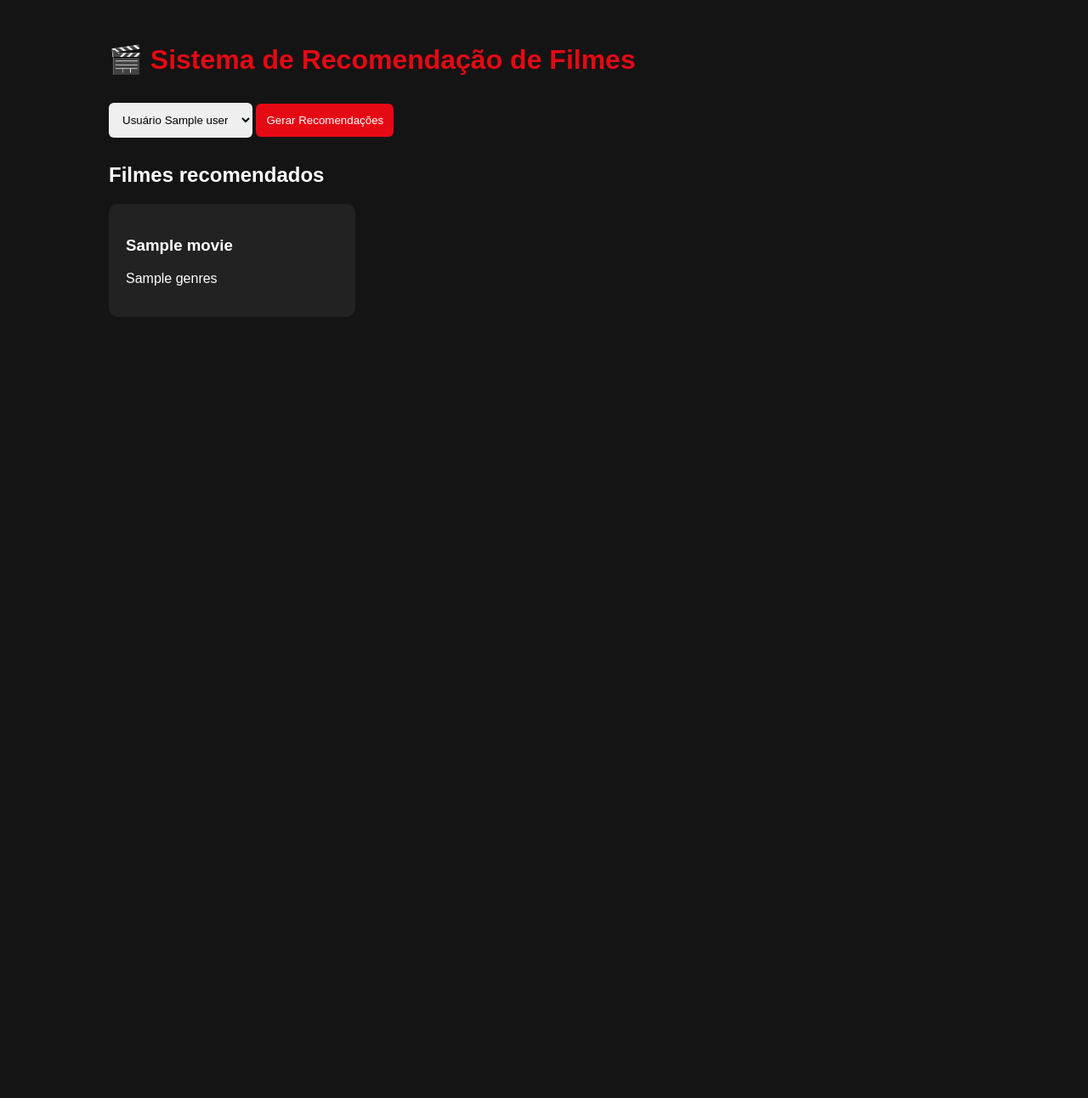
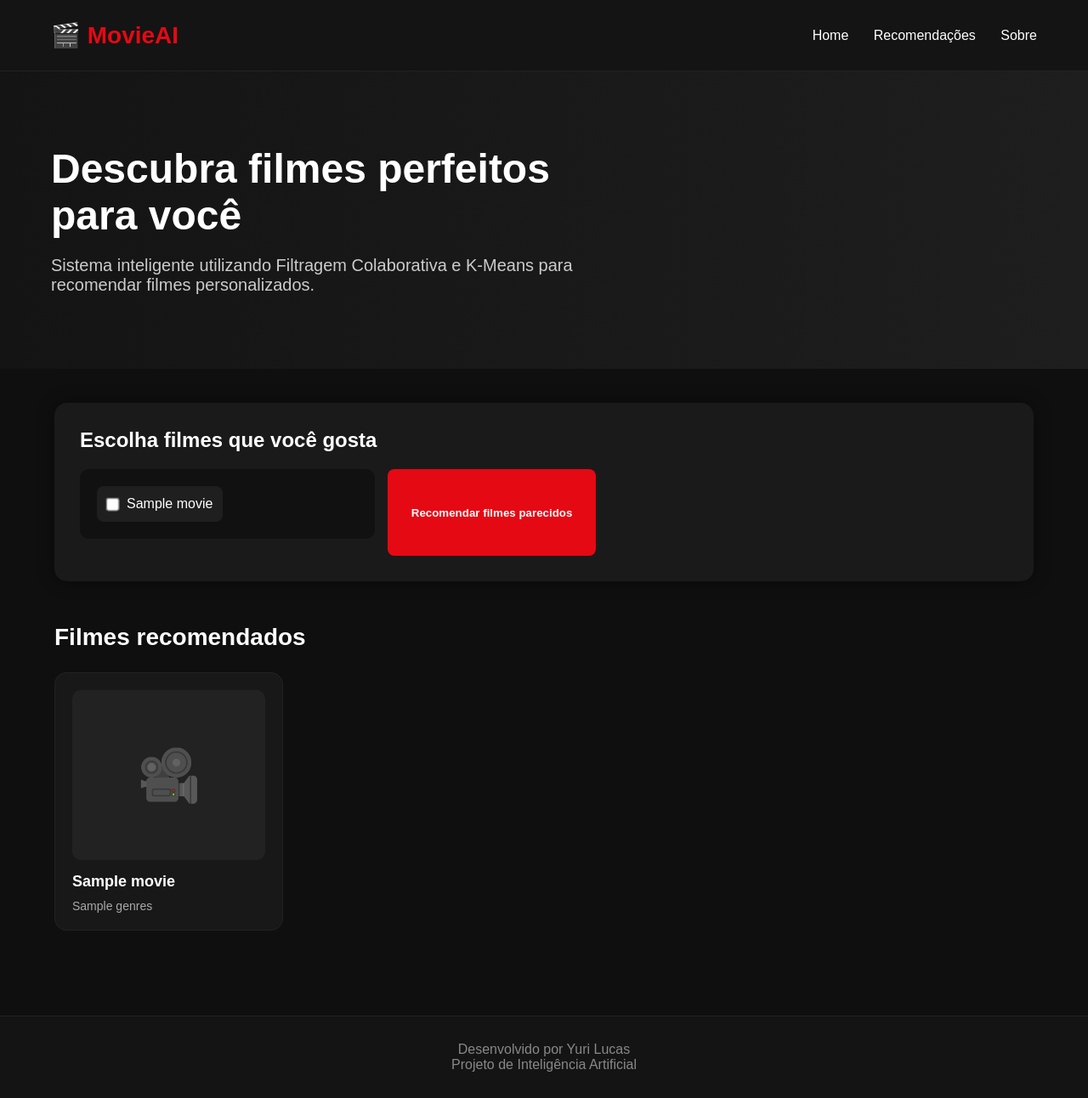
Before and after one commit to pedromendes-dev/TrabalhoA3--IA-Aplicada, a Flask app: template templates/index.html in a window 1280 px wide. Shown: the whole page at 85% size. Before the commit the page ends 373 px from the top, so only its background shows below. Run offline with Flask 3, Linux system fonts and the light colour scheme; the template is opened without the code that fills it: most values are stand-ins (such as "Sample title", 1, 10 or a date in 2020).

Commit message:
grande atualizacao do sistema

```diff
--- a/app.py
+++ b/app.py
@@ -1,7 +1,7 @@
 from flask import Flask, render_template, request
 from src.preprocessing import load_data, create_user_movie_matrix
 from src.clustering import apply_kmeans
-from src.recommendation import recommend_movies
+import pandas as pd
 
 app = Flask(__name__)
 
@@ -9,23 +9,52 @@ ratings, movies = load_data()
 matrix = create_user_movie_matrix(ratings)
 matrix, model = apply_kmeans(matrix)
 
+
+def recommend_from_movies(selected_movies):
+    selected_ids = movies[
+        movies["title"].isin(selected_movies)
+    ]["movieId"].tolist()
+
+    similar_users = ratings[
+        ratings["movieId"].isin(selected_ids)
+    ]["userId"].unique()
+
+    recommendations = ratings[
+        ratings["userId"].isin(similar_users)
+    ]
+
+    recommendations = recommendations[
+        ~recommendations["movieId"].isin(selected_ids)
+    ]
+
+    top_movies = (
+        recommendations.groupby("movieId")["rating"]
+        .mean()
+        .sort_values(ascending=False)
+        .head(12)
+        .index
+    )
+
+    return movies[movies["movieId"].isin(top_movies)]
+
+
 @app.route("/", methods=["GET", "POST"])
 def index():
     recommendations = None
-    selected_user = None
+
+    movie_titles = sorted(movies["title"].tolist())[:300]
 
     if request.method == "POST":
-        selected_user = int(request.form["user_id"])
-        recommendations = recommend_movies(selected_user, matrix, movies)
-        recommendations = recommendations.to_dict(orient="records")
+        selected_movies = request.form.getlist("movies")
 
-    users = matrix.index.tolist()
+        if selected_movies:
+            recommendations = recommend_from_movies(selected_movies)
+            recommendations = recommendations.to_dict(orient="records")
 
     return render_template(
         "index.html",
-        users=users,
-        recommendations=recommendations,
-        selected_user=selected_user
+        movie_titles=movie_titles,
+        recommendations=recommendations
     )
 
 if __name__ == "__main__":
--- a/static/style.css
+++ b/static/style.css
@@ -1,42 +1,197 @@
-body {
-    background: #141414;
-    color: white;
-    font-family: Arial, sans-serif;
+* {
     margin: 0;
+    padding: 0;
+    box-sizing: border-box;
 }
 
-.container {
-    width: 80%;
-    margin: auto;
-    padding: 30px;
+body {
+    font-family: Arial, sans-serif;
+    background: #0f0f0f;
+    color: white;
 }
 
-h1 {
+/* HEADER */
+header {
+    display: flex;
+    justify-content: space-between;
+    align-items: center;
+    padding: 25px 60px;
+    background: #141414;
+    border-bottom: 1px solid #222;
+    position: sticky;
+    top: 0;
+}
+
+.logo {
+    font-size: 28px;
+    font-weight: bold;
     color: #e50914;
 }
 
-select, button {
-    padding: 12px;
-    margin: 10px 0;
+nav a {
+    color: white;
+    text-decoration: none;
+    margin-left: 25px;
+    transition: 0.3s;
+}
+
+nav a:hover {
+    color: #e50914;
+}
+
+/* HERO */
+.hero {
+    height: 350px;
+    background: linear-gradient(to right, #141414, #1e1e1e);
+    display: flex;
+    align-items: center;
+    padding: 60px;
+}
+
+.hero-content {
+    max-width: 700px;
+}
+
+.hero h1 {
+    font-size: 48px;
+    margin-bottom: 20px;
+}
+
+.hero p {
+    font-size: 20px;
+    color: #ccc;
+}
+
+/* MAIN */
+.container {
+    width: 90%;
+    margin: auto;
+    padding: 40px 0;
+}
+
+.recommendation-panel {
+    background: #1a1a1a;
+    padding: 30px;
+    border-radius: 15px;
+    margin-bottom: 50px;
+    box-shadow: 0 0 20px rgba(0,0,0,0.4);
+}
+
+.recommendation-panel h2 {
+    margin-bottom: 20px;
+}
+
+form {
+    display: flex;
+    gap: 15px;
+}
+
+select {
+    flex: 1;
+    padding: 14px;
+    border-radius: 8px;
     border: none;
-    border-radius: 6px;
+    font-size: 16px;
 }
 
 button {
+    padding: 14px 28px;
+    border: none;
+    border-radius: 8px;
     background: #e50914;
     color: white;
+    font-weight: bold;
     cursor: pointer;
+    transition: 0.3s;
 }
 
-.movies {
-    display: flex;
-    flex-wrap: wrap;
-    gap: 20px;
+button:hover {
+    transform: scale(1.05);
 }
 
-.card {
+/* MOVIES */
+.section-title {
+    margin-bottom: 25px;
+    font-size: 28px;
+}
+
+.movies-grid {
+    display: grid;
+    grid-template-columns: repeat(auto-fill, minmax(240px, 1fr));
+    gap: 25px;
+}
+
+.movie-card {
+    background: #181818;
+    padding: 20px;
+    border-radius: 14px;
+    transition: 0.3s;
+    border: 1px solid #222;
+}
+
+.movie-card:hover {
+    transform: translateY(-8px);
+    border-color: #e50914;
+}
+
+.movie-poster {
+    height: 200px;
     background: #222;
+    border-radius: 10px;
+    display: flex;
+    align-items: center;
+    justify-content: center;
+    font-size: 60px;
+    margin-bottom: 15px;
+}
+
+.movie-card h3 {
+    font-size: 18px;
+    margin-bottom: 10px;
+}
+
+.movie-card p {
+    color: #aaa;
+    font-size: 14px;
+}
+
+/* FOOTER */
+footer {
+    margin-top: 60px;
+    background: #141414;
+    padding: 30px;
+    text-align: center;
+    color: #888;
+    border-top: 1px solid #222;
+}
+
+.movie-selector {
+    max-height: 350px;
+    overflow-y: auto;
+    background: #111;
     padding: 20px;
     border-radius: 10px;
-    width: 250px;
+    margin-bottom: 20px;
+    display: grid;
+    grid-template-columns: repeat(2, 1fr);
+    gap: 10px;
 }
+
+.checkbox-item {
+    display: flex;
+    align-items: center;
+    gap: 10px;
+    background: #1f1f1f;
+    padding: 12px;
+    border-radius: 8px;
+    cursor: pointer;
+    transition: 0.3s;
+}
+
+.checkbox-item:hover {
+    background: #292929;
+}
+
+.checkbox-item input {
+    transform: scale(1.2);
+}
--- a/templates/index.html
+++ b/templates/index.html
@@ -1,38 +1,82 @@
 <!DOCTYPE html>
 <html lang="pt-br">
+
 <head>
-    <meta charset="UTF-8">
-    <title>Recomendação de Filmes</title>
+    <meta charset="UTF-8" />
+    <meta name="viewport" content="width=device-width, initial-scale=1.0" />
+    <title>Movie AI Recommender</title>
     <link rel="stylesheet" href="{{ url_for('static', filename='style.css') }}">
 </head>
+
 <body>
 
-    <div class="container">
-        <h1>🎬 Sistema de Recomendação de Filmes</h1>
+    <header>
+        <div class="logo">🎬 MovieAI</div>
+
+        <nav>
+            <a href="#">Home</a>
+            <a href="#">Recomendações</a>
+            <a href="#">Sobre</a>
+        </nav>
+    </header>
+
+    <section class="hero">
+        <div class="hero-content">
+            <h1>Descubra filmes perfeitos para você</h1>
+            <p>
+                Sistema inteligente utilizando Filtragem Colaborativa e K-Means
+                para recomendar filmes personalizados.
+            </p>
+        </div>
+    </section>
+
+    <main class="container">
+
+        <section class="recommendation-panel">
+            <h2>Escolha filmes que você gosta</h2>
 
             <form method="POST">
-            <select name="user_id">
-                {% for user in users %}
-                    <option value="{{ user }}">Usuário {{ user }}</option>
+
+                <div class="movie-selector">
+                    {% for movie in movie_titles %}
+                    <label class="checkbox-item">
+                        <input type="checkbox" name="movies" value="{{ movie }}">
+                        <span>{{ movie }}</span>
+                    </label>
                     {% endfor %}
-            </select>
+                </div>
 
-            <button type="submit">Gerar Recomendações</button>
+                <button type="submit">
+                    Recomendar filmes parecidos
+                </button>
             </form>
+        </section>
 
         {% if recommendations %}
-            <h2>Filmes recomendados</h2>
+        <section>
+            <h2 class="section-title">Filmes recomendados</h2>
 
-            <div class="movies">
+            <div class="movies-grid">
                 {% for movie in recommendations %}
-                    <div class="card">
+                <div class="movie-card">
+                    <div class="movie-poster">🎥</div>
                     <h3>{{ movie.title }}</h3>
                     <p>{{ movie.genres }}</p>
                 </div>
                 {% endfor %}
             </div>
+        </section>
         {% endif %}
-    </div>
+
+    </main>
+
+    <footer>
+        <p>
+            Desenvolvido por Yuri Lucas
+        </p>
+        <p>Projeto de Inteligência Artificial</p>
+    </footer>
 
 </body>
+
 </html>
```
Lines whose indentation alone changed are shown as unchanged.
